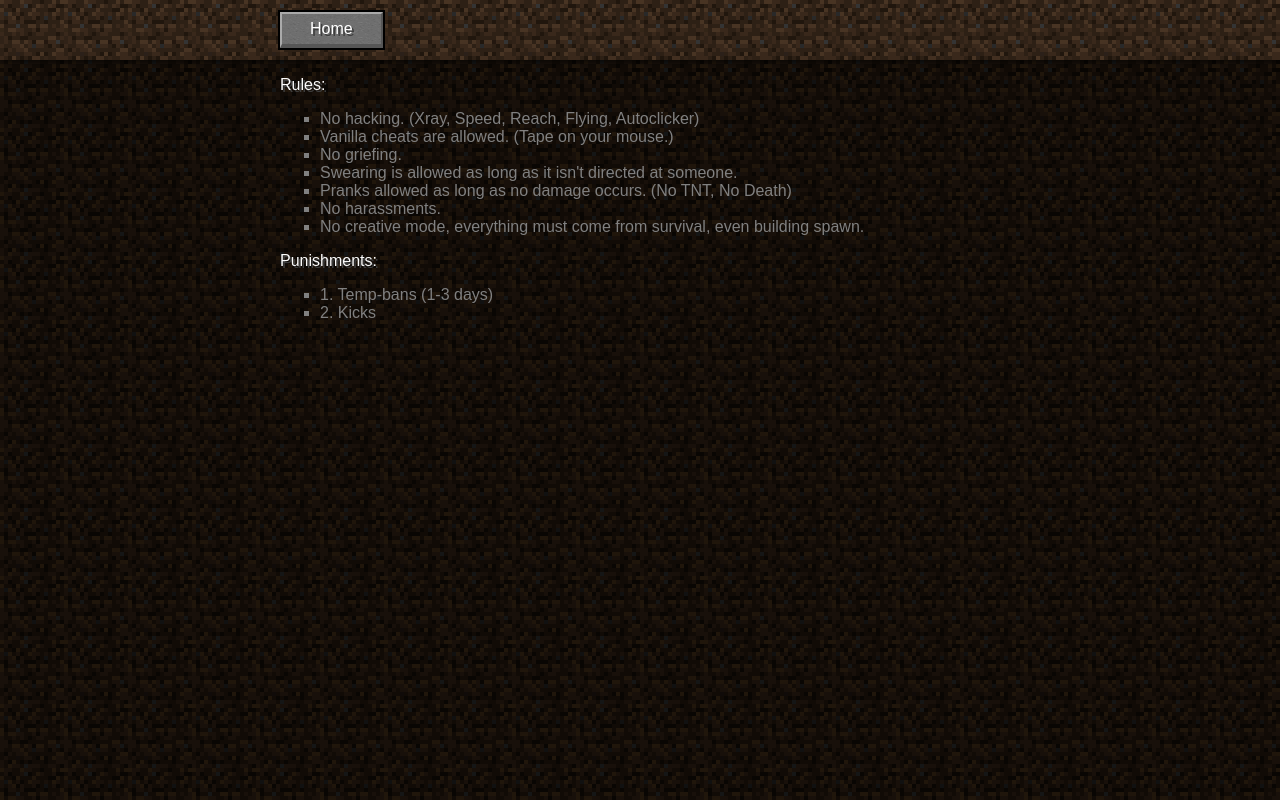
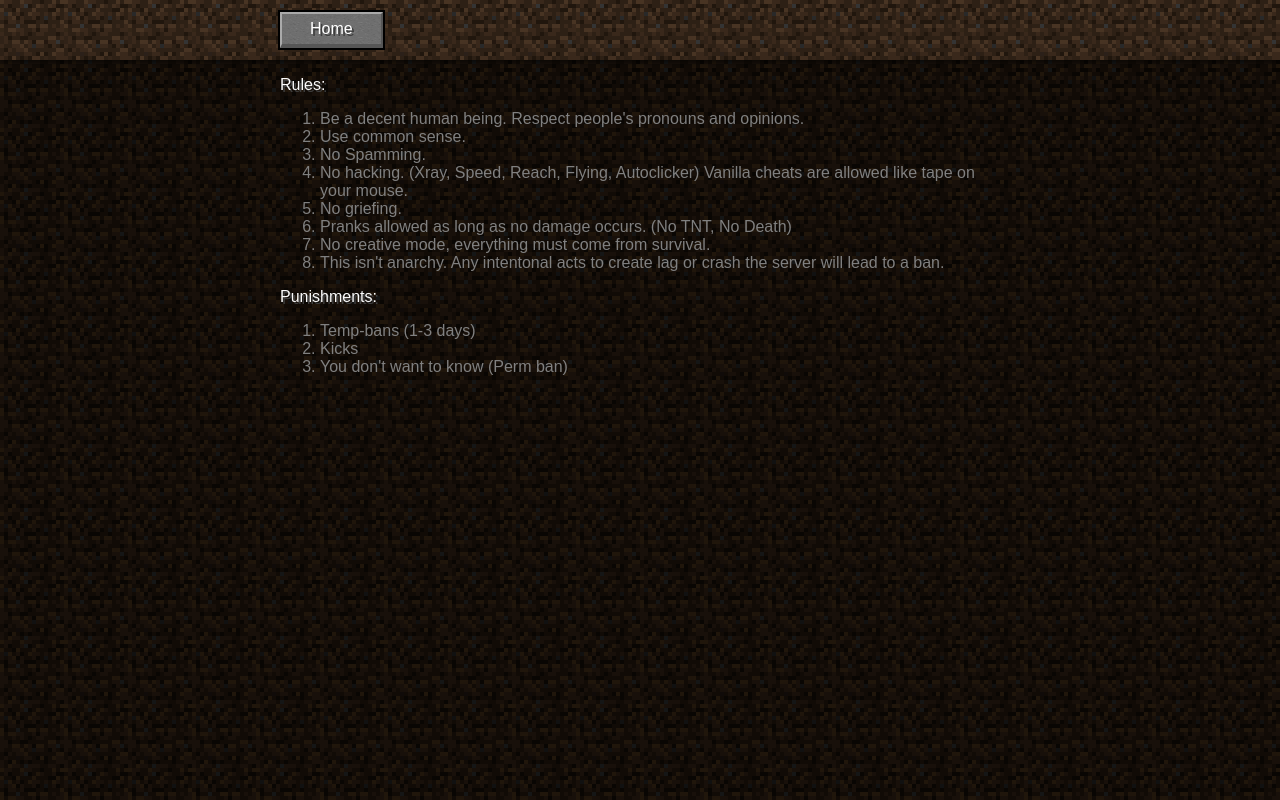
Before and after one commit to STiBaRC/mc.stibarc.com, a website: page public/index.html in a window 1280 px wide. Both pictures are taken after a click on the link "Rules". Drawn offline with Linux system fonts and the light colour scheme; no server answers; a web font is replaced by a local one.

Commit message:
Update rules

```diff
--- a/public/index.html
+++ b/public/index.html
@@ -97,31 +97,24 @@
 
 				<div class="text-sh">Rules:</div>
 
-            <ul class="txt-light">
-                <!-- Old rules
-                <li>Be nice</li>
-                <li>Don't grief</li>
-                <li>No hacking or hacked clients</li>
-                <li>Plz no glitches</li>
-                <li>Egg -Verso-'s house</li>
-                <li>And most importantly, have fun!</li>
-                -->
-                <li>No hacking. (Xray, Speed, Reach, Flying, Autoclicker)</li>
-                <li>Vanilla cheats are allowed. (Tape on your mouse.)</li>
+				<ol class="txt-light">
+					<li>Be a decent human being. Respect people's pronouns and opinions.</li>
+					<li>Use common sense.</li>
+					<li>No Spamming.</li>
+					<li>No hacking. (Xray, Speed, Reach, Flying, Autoclicker) Vanilla cheats are allowed like tape on your mouse.</li>
 					<li>No griefing.</li>
-                <li>Swearing is allowed as long as it isn't directed at someone.</li>
 					<li>Pranks allowed as long as no damage occurs. (No TNT, No Death)</li>
-                <li>No harassments.</li>
-                <li>No creative mode, everything must come from survival, even building spawn.</li>
-            </ul>
+					<li>No creative mode, everything must come from survival.</li>
+					<li>This isn't anarchy. Any intentonal acts to create lag or crash the server will lead to a ban.</li>
+				</ol>
 				<div class="text-sh">Punishments:</div>
-            <ul class="txt-light">
-                <li>1. Temp-bans (1-3 days)</li>
-                <li>2. Kicks</li>
-            </ul>
+				<ol class="txt-light">
+					<li>Temp-bans (1-3 days)</li>
+					<li>Kicks</li>
+					<li>You don't want to know (Perm ban)</li>
+				</ol>
 
 			</div>
-
 		</div>
 
 		<script src="./assets/js/index.js"></script>
```
Lines whose indentation alone changed are shown as unchanged.
